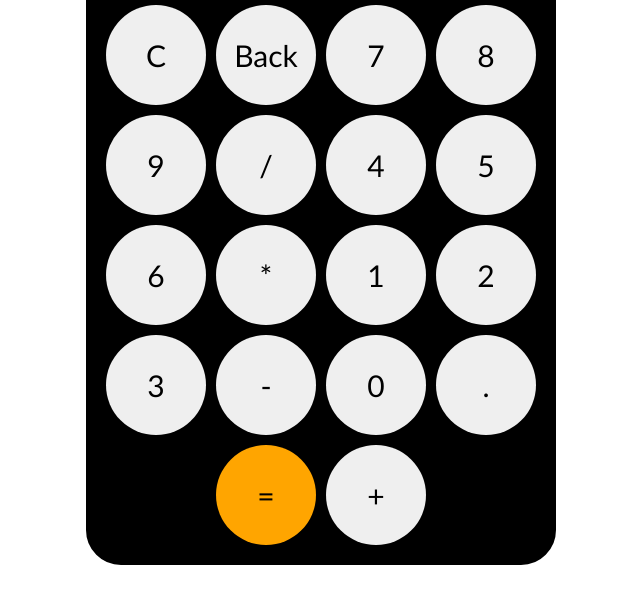
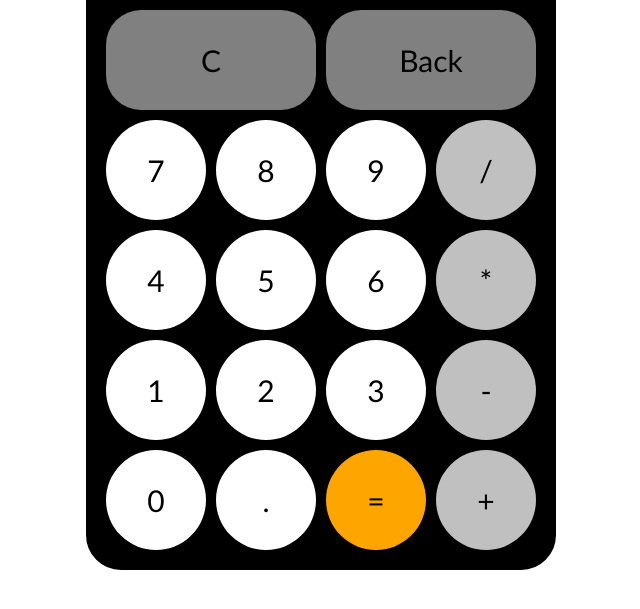
Before and after one commit to wazzupope/calculator, a plain HTML site: page index.html in a window 1280 px wide. Shown: the part 123-732 px from the top of the page, without its empty margins (319-959 px from the left). Drawn offline with Linux system fonts and the light colour scheme.

Commit message:
change several ids to classes

```diff
--- a/index.html
+++ b/index.html
@@ -11,24 +11,24 @@
                 <div>0123456789</div>
             </section>
             <section id="buttons">
-                <button id="dblWide">C</button>
-                <button id="dblWide">Back</button>
-                <button id="numbers">7</button>
-                <button id="numbers">8</button>
-                <button id="numbers">9</button>
-                <button id="operators">/</button>
-                <button id="numbers">4</button>
-                <button id="numbers">5</button>
-                <button id="numbers">6</button>
-                <button id="operators">*</button>
-                <button id="numbers">1</button>
-                <button id="numbers">2</button>
-                <button id="numbers">3</button>
-                <button id="operators">-</button>
-                <button id="numbers">0</button>
-                <button id="numbers">.</button>
+                <button class="dblWide">C</button>
+                <button class="dblWide">Back</button>
+                <button class="numbers">7</button>
+                <button class="numbers">8</button>
+                <button class="numbers">9</button>
+                <button class="operators">/</button>
+                <button class="numbers">4</button>
+                <button class="numbers">5</button>
+                <button class="numbers">6</button>
+                <button class="operators">*</button>
+                <button class="numbers">1</button>
+                <button class="numbers">2</button>
+                <button class="numbers">3</button>
+                <button class="operators">-</button>
+                <button class="numbers">0</button>
+                <button class="numbers">.</button>
                 <button id="equality">=</button>
-                <button id="operators">+</button>
+                <button class="operators">+</button>
             </section>
         </main>
         <script src="scripts.js"></script>
```
